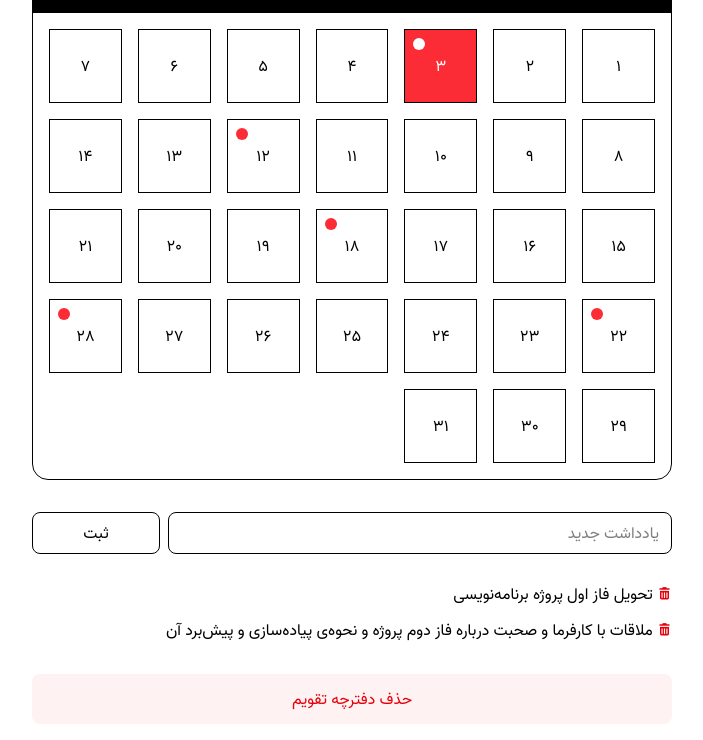
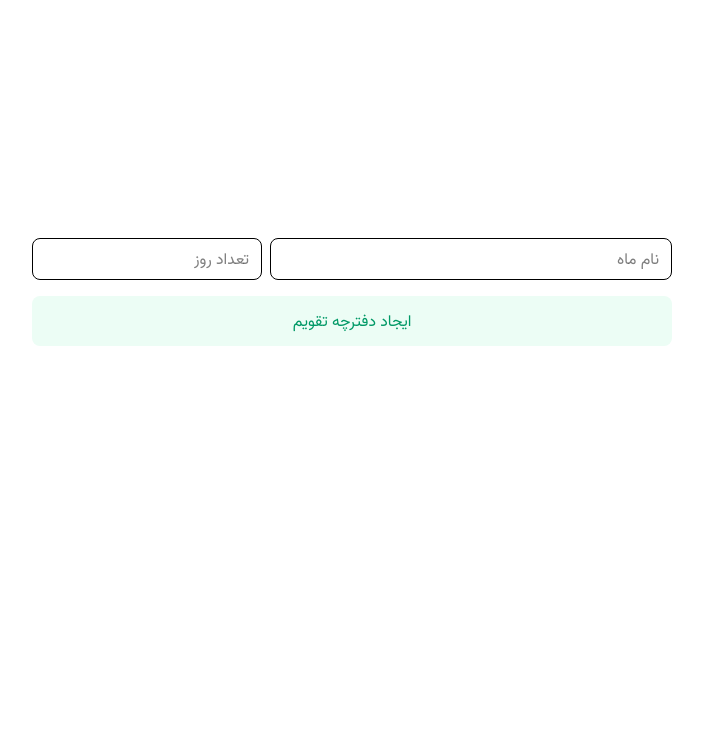
Before and after one commit to git01bit/calendar-note-manager, a website with bundled scripts: page index.html in a window 1280 px wide. Shown: the part 108-848 px from the top of the page, without its empty margins (288-991 px from the left). After the commit the page ends 800 px from the top, so only its background shows below. Built offline with nearby package versions, Linux system fonts and the light colour scheme.

Commit message:
feat(project): Implement calendar creation functionality

```diff
--- a/index.html
+++ b/index.html
@@ -10,201 +10,43 @@
     <link rel="stylesheet" href="src/output.css" />
 
     <link rel="icon" href="assets/images/list-check.svg" type="image/svg+xml" />
+
+    <script type="module" src="js/main.js" defer></script>
   </head>
 
   <body class="mx-auto flex min-h-dvh max-w-2xl flex-col justify-center p-4">
     <!-- Calendar creation form -->
-    <section class="hidden flex-col gap-2 sm:flex-row">
+    <section
+      id="creation-form-container"
+      class="flex flex-col gap-2 sm:flex-row"
+    >
       <input
         type="text"
         placeholder="نام ماه"
+        id="month-name-input"
         class="flex-2 rounded-lg border px-3 py-2 outline-none"
       />
       <input
         type="number"
         placeholder="تعداد روز"
+        id="month-days-input"
         class="flex-1 rounded-lg border px-3 py-2 outline-none"
       />
     </section>
 
     <!-- Calendar and notes view -->
-    <section>
+    <section id="calendar-container" class="hidden">
       <!-- Calendar -->
       <div class="overflow-hidden rounded-2xl border">
-        <h1 class="bg-black p-8 text-center text-4xl text-white">فروردین</h1>
+        <h1
+          id="calendar-name"
+          class="bg-black p-8 text-center text-4xl text-white"
+        ></h1>
 
-        <div class="grid grid-cols-3 gap-4 p-4 text-center sm:grid-cols-7">
-          <div
-            class="cursor-pointer border border-black py-6 transition-all duration-300 hover:bg-gray-200"
-          >
-            1
-          </div>
-          <div
-            class="cursor-pointer border border-black py-6 transition-all duration-300 hover:bg-gray-200"
-          >
-            2
-          </div>
-          <div
-            class="relative cursor-pointer border border-black bg-red-500 py-6 text-white transition-all duration-300 hover:bg-gray-200"
-          >
-            3
-            <span
-              class="absolute top-2 left-2 size-3 rounded-full bg-white"
-            ></span>
-          </div>
-          <div
-            class="relative cursor-pointer border border-black py-6 transition-all duration-300 hover:bg-gray-200"
-          >
-            4
-          </div>
-          <div
-            class="cursor-pointer border border-black py-6 transition-all duration-300 hover:bg-gray-200"
-          >
-            5
-          </div>
-          <div
-            class="cursor-pointer border border-black py-6 transition-all duration-300 hover:bg-gray-200"
-          >
-            6
-          </div>
-          <div
-            class="cursor-pointer border border-black py-6 transition-all duration-300 hover:bg-gray-200"
-          >
-            7
-          </div>
-          <div
-            class="cursor-pointer border border-black py-6 transition-all duration-300 hover:bg-gray-200"
-          >
-            8
-          </div>
-          <div
-            class="cursor-pointer border border-black py-6 transition-all duration-300 hover:bg-gray-200"
-          >
-            9
-          </div>
-          <div
-            class="cursor-pointer border border-black py-6 transition-all duration-300 hover:bg-gray-200"
-          >
-            10
-          </div>
-          <div
-            class="cursor-pointer border border-black py-6 transition-all duration-300 hover:bg-gray-200"
-          >
-            11
-          </div>
-          <div
-            class="relative cursor-pointer border border-black py-6 transition-all duration-300 hover:bg-gray-200"
-          >
-            12
-            <span
-              class="absolute top-2 left-2 size-3 rounded-full bg-red-500"
-            ></span>
-          </div>
-          <div
-            class="cursor-pointer border border-black py-6 transition-all duration-300 hover:bg-gray-200"
-          >
-            13
-          </div>
-          <div
-            class="cursor-pointer border border-black py-6 transition-all duration-300 hover:bg-gray-200"
-          >
-            14
-          </div>
-          <div
-            class="cursor-pointer border border-black py-6 transition-all duration-300 hover:bg-gray-200"
-          >
-            15
-          </div>
-          <div
-            class="cursor-pointer border border-black py-6 transition-all duration-300 hover:bg-gray-200"
-          >
-            16
-          </div>
-          <div
-            class="cursor-pointer border border-black py-6 transition-all duration-300 hover:bg-gray-200"
-          >
-            17
-          </div>
-          <div
-            class="relative cursor-pointer border border-black py-6 transition-all duration-300 hover:bg-gray-200"
-          >
-            18
-            <span
-              class="absolute top-2 left-2 size-3 rounded-full bg-red-500"
-            ></span>
-          </div>
-          <div
-            class="cursor-pointer border border-black py-6 transition-all duration-300 hover:bg-gray-200"
-          >
-            19
-          </div>
-          <div
-            class="cursor-pointer border border-black py-6 transition-all duration-300 hover:bg-gray-200"
-          >
-            20
-          </div>
-          <div
-            class="cursor-pointer border border-black py-6 transition-all duration-300 hover:bg-gray-200"
-          >
-            21
-          </div>
-          <div
-            class="relative cursor-pointer border border-black py-6 transition-all duration-300 hover:bg-gray-200"
-          >
-            22
-            <span
-              class="absolute top-2 left-2 size-3 rounded-full bg-red-500"
-            ></span>
-          </div>
-          <div
-            class="cursor-pointer border border-black py-6 transition-all duration-300 hover:bg-gray-200"
-          >
-            23
-          </div>
-          <div
-            class="cursor-pointer border border-black py-6 transition-all duration-300 hover:bg-gray-200"
-          >
-            24
-          </div>
-          <div
-            class="cursor-pointer border border-black py-6 transition-all duration-300 hover:bg-gray-200"
-          >
-            25
-          </div>
-          <div
-            class="cursor-pointer border border-black py-6 transition-all duration-300 hover:bg-gray-200"
-          >
-            26
-          </div>
-          <div
-            class="cursor-pointer border border-black py-6 transition-all duration-300 hover:bg-gray-200"
-          >
-            27
-          </div>
-          <div
-            class="relative cursor-pointer border border-black py-6 transition-all duration-300 hover:bg-gray-200"
-          >
-            28
-            <span
-              class="absolute top-2 left-2 size-3 rounded-full bg-red-500"
-            ></span>
-          </div>
-          <div
-            class="cursor-pointer border border-black py-6 transition-all duration-300 hover:bg-gray-200"
-          >
-            29
-          </div>
-          <div
-            class="cursor-pointer border border-black py-6 transition-all duration-300 hover:bg-gray-200"
-          >
-            30
-          </div>
-          <div
-            class="cursor-pointer border border-black py-6 transition-all duration-300 hover:bg-gray-200"
-          >
-            31
-          </div>
-        </div>
+        <div
+          id="calendar-days-container"
+          class="grid grid-cols-3 gap-4 p-4 text-center sm:grid-cols-7"
+        ></div>
       </div>
 
       <!-- Notes -->
@@ -246,15 +88,17 @@
     <!-- Calendar creation button -->
     <button
       type="button"
-      class="mt-4 hidden cursor-pointer rounded-lg border border-transparent bg-emerald-50 p-3 text-emerald-600 transition duration-300 hover:border-emerald-600"
+      id="calendar-creation-btn"
+      class="mt-4 cursor-pointer rounded-lg border border-transparent bg-emerald-50 p-3 text-emerald-600 transition duration-300 hover:border-emerald-600"
     >
       ایجاد دفترچه تقویم
     </button>
 
     <!-- Calendar deletion button -->
     <button
+      id="calendar-deletion-btn"
       type="button"
-      class="mt-8 cursor-pointer rounded-lg border border-transparent bg-red-50 p-3 text-red-600 transition duration-300 hover:border-red-600"
+      class="mt-8 hidden cursor-pointer rounded-lg border border-transparent bg-red-50 p-3 text-red-600 transition duration-300 hover:border-red-600"
     >
       حذف دفترچه تقویم
     </button>
--- /dev/null
+++ b/js/create-calendar.js
@@ -0,0 +1,52 @@
+import Calendar from "./class-calendar.js";
+
+const monthNameInput = document.getElementById("month-name-input");
+const monthDaysInput = document.getElementById("month-days-input");
+const creationFormContainer = document.getElementById(
+  "creation-form-container",
+);
+const calendarContainer = document.getElementById("calendar-container");
+const calendarName = document.getElementById("calendar-name");
+const calendarDaysContainer = document.getElementById(
+  "calendar-days-container",
+);
+const calendarCreationBtn = document.getElementById("calendar-creation-btn");
+const calendarDeletionBtn = document.getElementById("calendar-deletion-btn");
+
+let monthName;
+let monthDays;
+
+// Create a new instance of Calendar class
+function createCalendarObject() {
+  monthName = monthNameInput.value;
+  monthDays = parseInt(monthDaysInput.value);
+
+  return new Calendar(monthName, monthDays);
+}
+
+// Create calendar UI
+function createCalendar() {
+  const calendarObject = createCalendarObject();
+  let daysHtml = "";
+
+  calendarName.textContent = calendarObject.monthName;
+
+  for (let i = 1; i <= calendarObject.monthDays; i++) {
+    daysHtml += `
+    <div
+        id="${i}"
+        class="cursor-pointer border border-black py-6 transition-all duration-300 hover:bg-gray-200"
+        >
+        ${i}
+    </div>
+    `;
+  }
+  calendarDaysContainer.innerHTML = daysHtml;
+
+  creationFormContainer.classList.add("hidden");
+  calendarCreationBtn.classList.add("hidden");
+
+  calendarContainer.classList.remove("hidden");
+  calendarDeletionBtn.classList.remove("hidden");
+}
+export default createCalendar;
--- /dev/null
+++ b/js/main.js
@@ -0,0 +1,13 @@
+import createCalendar from "./create-calendar.js";
+
+const calendarCreationBtn = document.getElementById("calendar-creation-btn");
+
+// Start creating calendar when button is clicked or Enter is pressed
+calendarCreationBtn.addEventListener("click", () => {
+  createCalendar();
+});
+window.addEventListener("keydown", (e) => {
+  if (e.key === "Enter") {
+    createCalendar();
+  }
+});
```
